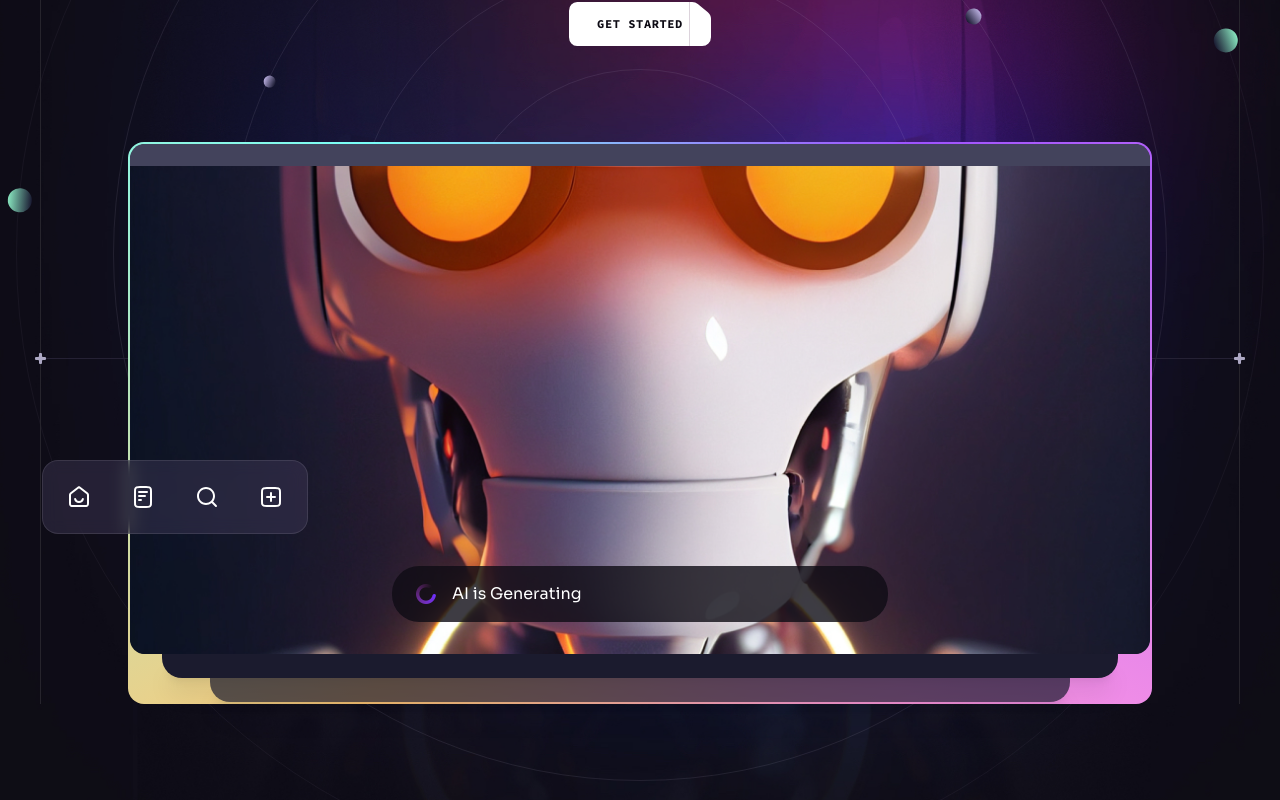
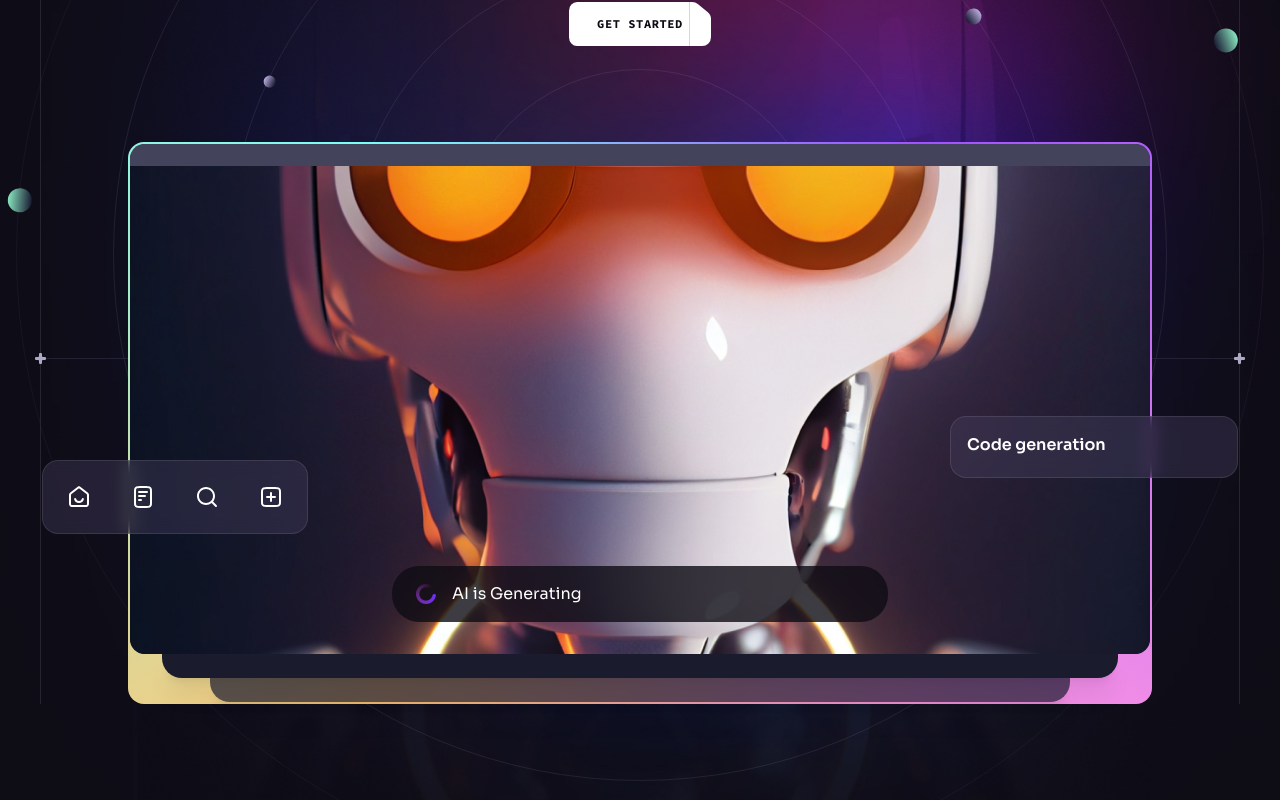
Before and after one commit to abdullahasson/brainwave, a React (Vite) app: page / in a window 1280 px wide. Shown: the part 522-1322 px from the top of the page. Built offline with nearby package versions, Linux system fonts and the light colour scheme.

Commit message:
change deploy file

```diff
--- a/src/components/Hero.jsx
+++ b/src/components/Hero.jsx
@@ -72,7 +72,10 @@ const Hero = () => {
                 </ScrollParallax>
 
                 <ScrollParallax isAbsolutelyPositioned>
-                      <Notification className={"hidden"} />
+                      <Notification
+                        className={"hidden absolute -right-[5.5rem] bottom-[11rem] w-[18rem] xl:flex"}
+                        title="Code generation"
+                      />
                 </ScrollParallax>
 
               </div>
--- a/src/components/Notification.jsx
+++ b/src/components/Notification.jsx
@@ -1,5 +1,32 @@
-export const Notification = () => {
+import { notificationImages } from "../constants"
+
+export const Notification = ({ className , title }) => {
     return (
-        <div>Notification</div>
+        <div className={`
+            ${className || ""}
+            flex items-center p-4 pr-6 bg-n-9/40 backdrop-blur border border-n-1/10 rounded-2xl gap-5
+        `}>
+            <div className="flex-1">
+                <h6 className="mb-1 font-semibold text-base">
+                    {title}
+                </h6>
+
+                <div className="flex items-center justify-between">
+                    <ul className="flex -m-0.5">
+                        {notificationImages.map((item , index) => {
+                            <li key={index} className="flex">
+                                <img
+                                    src={item}
+                                    alt={item}
+                                    className="w-full"
+                                    width={20}
+                                    height={20}
+                                />
+                            </li>
+                        })}
+                    </ul>
+                </div>
+            </div>
+        </div>
     )
 }
```
